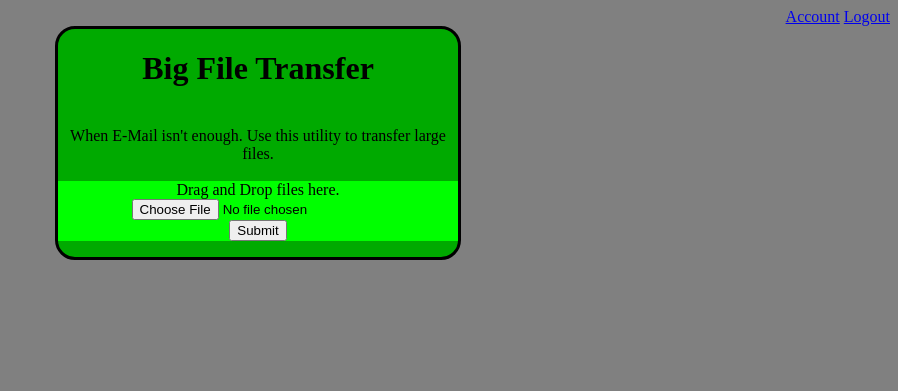
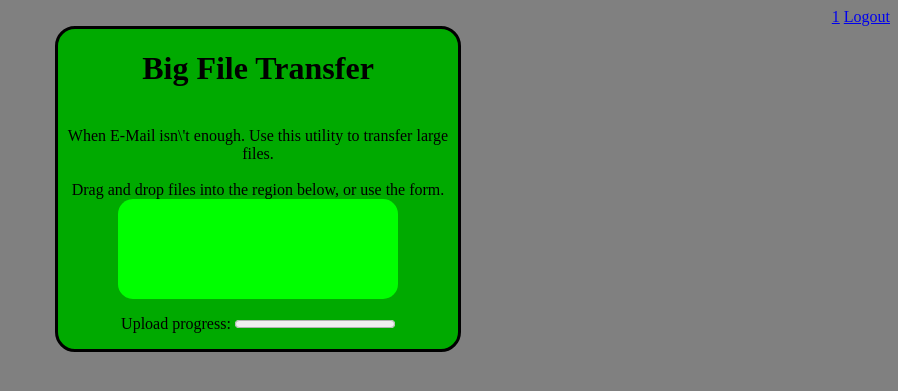
Before and after one commit to jqt3of5/greenzone, a PHP site: page /BigFileTransfer/index.php in a window 1280 px wide. Shown: the top 391 px of the page, without its empty margins (382-1280 px from the left). Run offline with PHP 8.4, Linux system fonts and the light colour scheme; the visitor is signed in with stand-in values (Sample User, id 1); data that the repository does not hold is empty.

Commit message:
Improved the UI and back end of BFT

```diff
--- a/www/BigFileTransfer/index.php
+++ b/www/BigFileTransfer/index.php
@@ -1,5 +1,11 @@
 <?php
-require_once "../login/accesscontrol.php";
+//require_once "../login/accesscontrol.php";
+if (!session_start())
+  {
+    echo "Fail!";
+    exit;
+  }
+
 require_once "../login/dbinfo.php";
 ?>
 
@@ -13,7 +19,7 @@ require_once "../login/dbinfo.php";
 	<?php
 	   if (isset($_SESSION['userid']))
 	   {
-	       echo "<a href='/login/account.php' id='accountButton' class='button'>Account</a> ";
+	       echo "<a href='/login/account.php' id='accountButton' class='button'>$_SESSION[userid]</a> ";
 	       echo "<a href='/login/logout.php' id='signoutButton' class='button'>Logout</a> ";
 	   } else {
 	       echo "<a href='/login/signup.php' id='signUpButton' class='button'>Sign Up</a> ";
@@ -23,23 +29,22 @@ require_once "../login/dbinfo.php";
       </div>
       <div style="margin-left: auto; margin-right: auto; width: 400px; background: #00aa00; overflow: hidden; border:3px solid; border-radius:20px;">
 	<h1>Big File Transfer</h1><br>
-	When E-Mail isn't enough. Use this utility to transfer large files. <br><br>
+	When E-Mail isn\'t enough. Use this utility to transfer large files. <br><br>
+        Drag and drop files into the region below, or use the form.
+	<div id='uploadRegion' style="background: #00ff00; height: 100px; width: 70%; margin-left: auto; margin-right: auto; border-radius: 15px;">
+	 </div>
 
-	<div id='uploadRegion' style="background: #00ff00;">
-	  Drag and Drop files here.
-	  <form action="upload.php" method="post" enctype="multipart/form-data">
+    <!--<form action="upload.php" method="post" enctype="multipart/form-data">
 	    <input type="file" name="file" id="file"><br>
 	    <input type="submit" value="Submit">
-	  </form>
-	</div>
+	  </form>-->
 
+    <p>Upload progress: <progress id="uploadprogress" min="0" max="100" value="0">0</progress></p>
 	<div id='fileListRegion' style="background: darkgrey; ">
-	  <table style="width: 100%; text-align: center;">
+	  <table style="width: 100%; text-align: center;" id="filesTable">
 	    <?php
-	       if (!isset($_SESSION['userid']))
+	       if (isset($_SESSION['userid']))
 	       {
-	       exit(0);
-	       }
 		   $con = mysql_connect($dbhost, $dbuser, $dbpwd) or die("Connection Failed");
 		   mysql_select_db($db, $con);
 
@@ -52,11 +57,55 @@ require_once "../login/dbinfo.php";
 		   }
 
 		   mysql_close($con);
+	       }
 	       ?>
 	  </table>
 
 	</div>
       </div>
     </div>
+    <script>
+var progress = document.getElementById('uploadprogress');
+var fileDropArea = document.getElementById('uploadRegion');
+function readFiles(files)
+{
+    var xhr = new XMLHttpRequest();
+    xhr.open('POST', 'upload.php');
+    xhr.onload = function(){
+	progress.value = progress.innerHTML = 100;
+    };
+
+    xhr.upload.onprogress = function(event){
+	if (event.lengthComputable)
+	{
+	    var complete = (event.loaded / event.total * 100 | 0);
+	    progress.value = progress.innerHTML = complete;
+	}
+    };
+
+    xhr.onreadystatechange = function(event){
+	if (event.target.readyState === 4 && event.target.status === 200)
+	{
+	    document.getElementById("filesTable").innerHTML += event.target.responseText;
+	}
+    };
+    var formData = new FormData();
+    for (var i = 0; i < files.length; i++)
+    {
+	formData.append('files[]', files[i]);
+    }
+    xhr.send(formData);
+}
+
+fileDropArea.ondragover = function(e){
+    return false;
+};
+
+fileDropArea.ondrop = function(e){
+    e.preventDefault();
+    readFiles(e.dataTransfer.files);
+};
+
+    </script>
   </body>
 </html>
```
Also changed, not shown: www/BigFileTransfer/download.php (+4 -4 lines), www/BigFileTransfer/upload.php (+15 -7 lines), www/login/signup.php (+5 -5 lines). Lines whose indentation alone changed are shown as unchanged.
